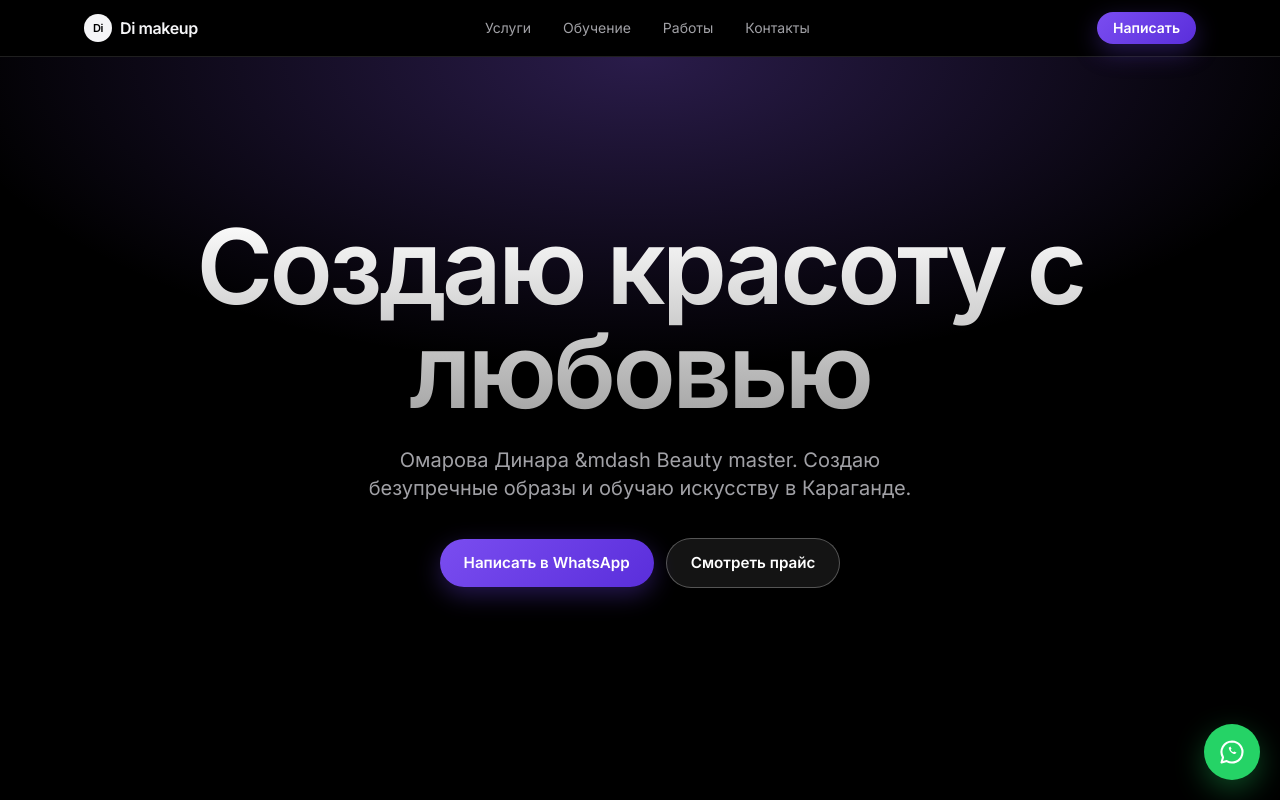
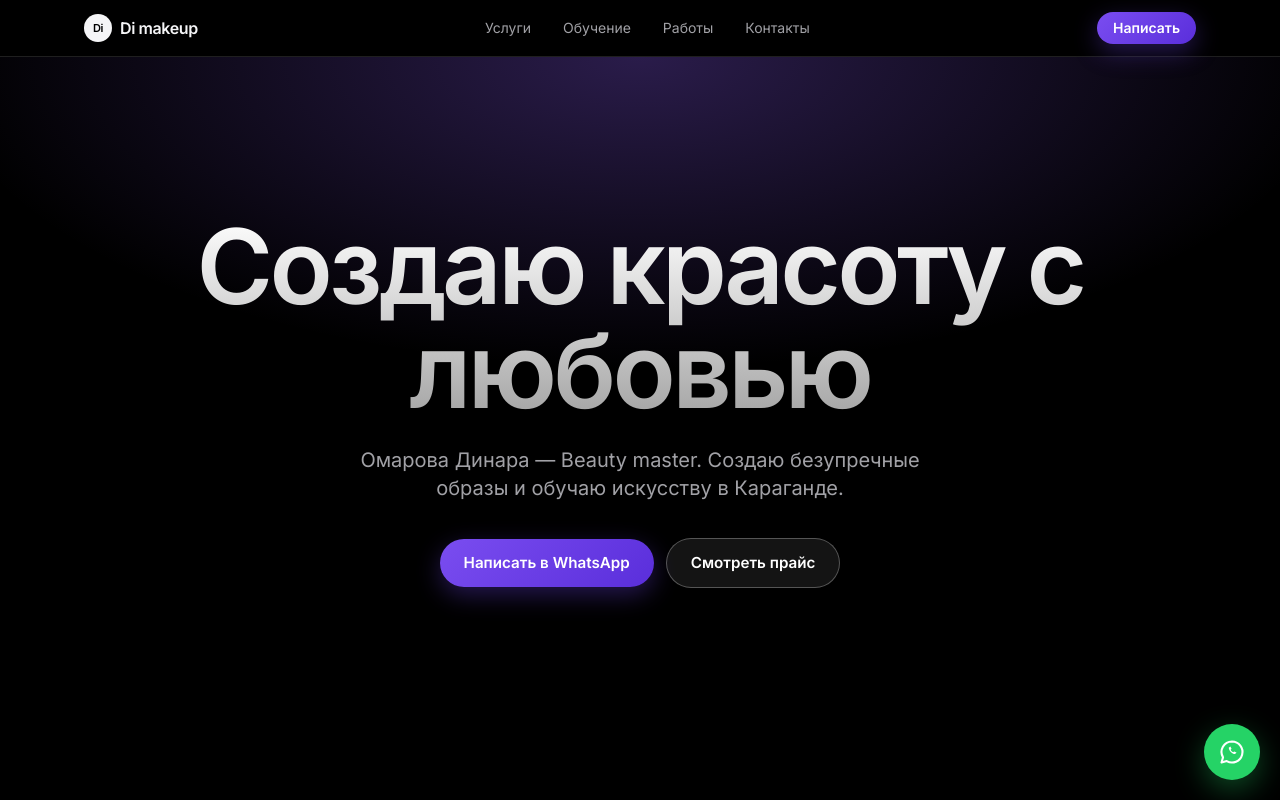
Before and after one commit to mirsxww/di-makeup, a plain HTML site: page index.html in a window 1280 px wide. Shown: the top 800 px of the page. Drawn offline with nearby package versions, Linux system fonts and the light colour scheme.

Commit message:
Fix punctuation in description paragraph

```diff
--- a/index.html
+++ b/index.html
@@ -61,7 +61,7 @@ a:focus-visible,button:focus-visible,input:focus-visible{outline:2px solid var(-
   <section class="relative flex min-h-[86vh] flex-col items-center justify-center overflow-hidden px-5 py-24 text-center">
     <div class="pointer-events-none absolute inset-x-0 top-0 -z-10 h-[520px]" style="background:radial-gradient(55% 60% at 50% 0%,var(--glow),transparent)"></div>
     <h1 class="h mx-auto max-w-4xl bg-gradient-to-b from-white to-neutral-400 bg-clip-text text-[2.9rem] font-semibold leading-[1.04] tracking-[-0.035em] text-transparent sm:text-7xl md:text-[6.5rem]" style="animation-delay:.1s">Создаю красоту с любовью</h1>
-    <p class="h mx-auto mt-6 max-w-xl text-lg text-mute md:text-xl" style="animation-delay:.2s">Омарова Динара &mdash Beauty master. Создаю безупречные образы и обучаю искусству в Караганде.</p>
+    <p class="h mx-auto mt-6 max-w-xl text-lg text-mute md:text-xl" style="animation-delay:.2s">Омарова Динара — Beauty master. Создаю безупречные образы и обучаю искусству в Караганде.</p>
     <div class="h mt-9 flex flex-col items-center justify-center gap-3 sm:flex-row" style="animation-delay:.3s">
       <a data-k="gen" class="btn b1">Написать в WhatsApp</a>
       <a href="#prices" class="btn b2">Смотреть прайс</a>
```
